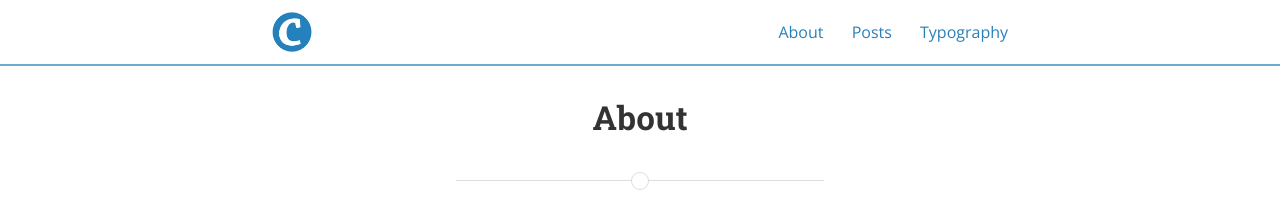
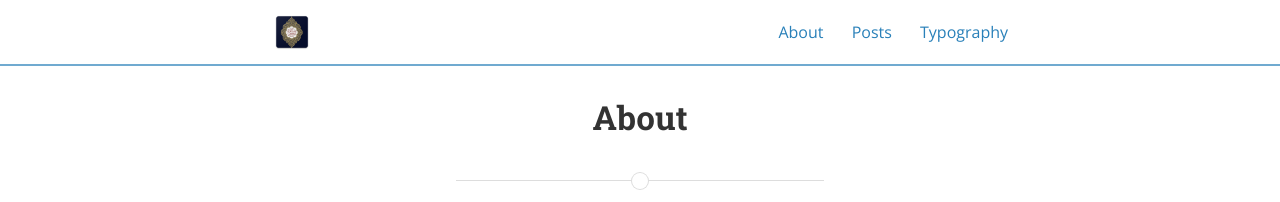
Before and after one commit to aliasgerkw/blog-almuhaffiz, a Jekyll site: the page built from about.md, in a window 1280 px wide. Shown: the top 202 px of the page. Built offline with Jekyll 4.4.1, drawn with Linux system fonts in a browser that asks for light colours; nearby versions of some CDN libraries.

Commit message:
Update _config.yml

```diff
--- a/_config.yml
+++ b/_config.yml
@@ -20,8 +20,8 @@
 # root of your server.
 baseurl: "/blog-almuhaffiz" # the subpath of your site, e.g. /blog/
 url: "https://aliasgerkw.github.io" # the base hostname & protocol for your site
-cover: "/assets/header_image.jpg"
-logo: "/assets/logo.png"
+cover: "/assets/banner-almuhaffiz.jpg"
+logo: "/assets/logo-almuhaffiz.png"
 
 # Build settings
 markdown: kramdown
```
